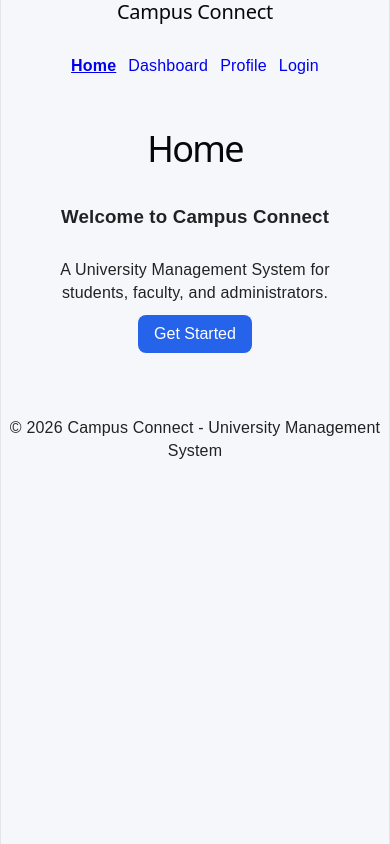
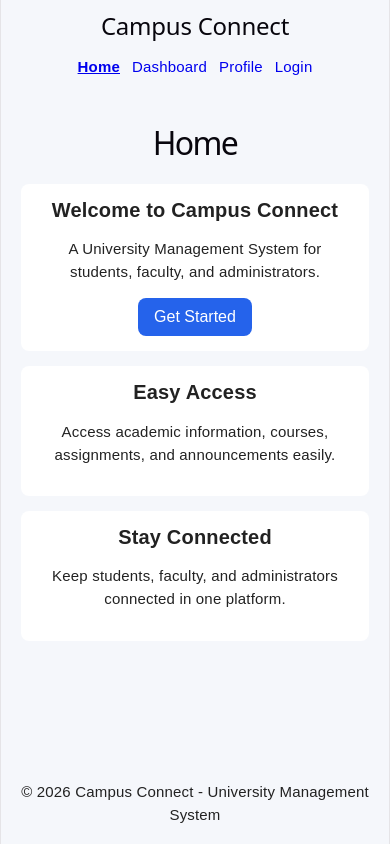
Before and after one commit to KritikaChhetri/Campus-Connect, a React (Vite) app in the folder client/: page / in a window 390 px wide. Built offline with nearby package versions, Linux system fonts and the light colour scheme.

Commit message:
Complete Sprint 8 responsive design and CSS improvements

```diff
--- a/client/src/layouts/MainLayout.jsx
+++ b/client/src/layouts/MainLayout.jsx
@@ -4,10 +4,10 @@ import Footer from "../components/layout/Footer";
 
 function MainLayout() {
   return (
-    <div>
+    <div className="app-layout">
       <Navbar />
 
-      <main>
+      <main className="main-content">
         <Outlet />
       </main>
 
--- a/client/src/main.jsx
+++ b/client/src/main.jsx
@@ -2,7 +2,10 @@ import { StrictMode } from "react";
 import { createRoot } from "react-dom/client";
 import { BrowserRouter } from "react-router-dom";
 import "./index.css";
-import "./assets/styles/global.css";
+import "./styles/global.css";
+import "./styles/layout.css";
+import "./styles/components.css";
+import "./styles/responsive.css";
 import App from "./App.jsx";
 
 createRoot(document.getElementById("root")).render(
--- a/client/src/pages/Dashboard/Dashboard.jsx
+++ b/client/src/pages/Dashboard/Dashboard.jsx
@@ -9,15 +9,37 @@ function Dashboard() {
 
       <PageTitle title="Dashboard" />
 
-      <Card
-        title="Dashboard Overview"
-        description="View and manage university activities from the dashboard."
-      >
-        <Button
-          text="View Details"
-          onClick={() => alert("Dashboard details will be available soon")}
-        />
-      </Card>
+      <div className="card-grid">
+        <Card
+          title="Students"
+          description="View and manage student information."
+        >
+          <Button
+            text="View Students"
+            onClick={() => alert("Student details will be available soon")}
+          />
+        </Card>
+
+        <Card
+          title="Courses"
+          description="View and manage available courses."
+        >
+          <Button
+            text="View Courses"
+            onClick={() => alert("Course details will be available soon")}
+          />
+        </Card>
+
+        <Card
+          title="Assignments"
+          description="View assignments and submission details."
+        >
+          <Button
+            text="View Assignments"
+            onClick={() => alert("Assignment details will be available soon")}
+          />
+        </Card>
+      </div>
     </div>
   );
 }
--- a/client/src/pages/Home/Home.jsx
+++ b/client/src/pages/Home/Home.jsx
@@ -4,11 +4,12 @@ import Button from "../../components/ui/Button";
 
 function Home() {
   return (
-    <div>
+    <div className="page-container">
       <title>Home - Campus Connect</title>
 
       <PageTitle title="Home" />
 
+      <div className="card-grid">
         <Card
           title="Welcome to Campus Connect"
           description="A University Management System for students, faculty, and administrators."
@@ -18,6 +19,17 @@ function Home() {
             onClick={() => alert("Welcome to Campus Connect")}
           />
         </Card>
+
+        <Card
+          title="Easy Access"
+          description="Access academic information, courses, assignments, and announcements easily."
+        />
+
+        <Card
+          title="Stay Connected"
+          description="Keep students, faculty, and administrators connected in one platform."
+        />
+      </div>
     </div>
   );
 }
--- a/client/src/pages/Login/Login.jsx
+++ b/client/src/pages/Login/Login.jsx
@@ -4,11 +4,12 @@ import Button from "../../components/ui/Button";
 
 function Login() {
   return (
-    <div>
+    <div className="page-container">
       <title>Login - Campus Connect</title>
 
       <PageTitle title="Login" />
 
+      <div className="card-grid">
         <Card
           title="Login to Campus Connect"
           description="Enter your account details to access the application."
@@ -19,6 +20,7 @@ function Login() {
           />
         </Card>
       </div>
+    </div>
   );
 }
 
--- a/client/src/pages/Profile/Profile.jsx
+++ b/client/src/pages/Profile/Profile.jsx
@@ -4,11 +4,12 @@ import Button from "../../components/ui/Button";
 
 function Profile() {
   return (
-    <div>
+    <div className="page-container">
       <title>Profile - Campus Connect</title>
 
       <PageTitle title="Profile" />
 
+      <div className="card-grid">
         <Card
           title="My Profile"
           description="View and manage your Campus Connect profile information."
@@ -18,6 +19,17 @@ function Profile() {
             onClick={() => alert("Profile editing will be available soon")}
           />
         </Card>
+
+        <Card
+          title="Personal Information"
+          description="Manage your basic personal and academic details."
+        />
+
+        <Card
+          title="Account Settings"
+          description="Update your account preferences and information."
+        />
+      </div>
     </div>
   );
 }
--- /dev/null
+++ b/client/src/styles/components.css
@@ -0,0 +1,53 @@
+/* ============================= */
+/* Reusable Button */
+/* ============================= */
+
+button {
+  padding: 10px 16px;
+  border: none;
+  border-radius: var(--border-radius);
+  background-color: var(--primary-color);
+  color: var(--white-color);
+  cursor: pointer;
+  font-size: 16px;
+}
+
+button:hover {
+  opacity: 0.9;
+}
+
+
+/* ============================= */
+/* Responsive Card Grid */
+/* ============================= */
+
+.card-grid {
+  width: 100%;
+  max-width: 1000px;
+  margin: 20px auto;
+
+  display: grid;
+  grid-template-columns: repeat(auto-fit, minmax(250px, 1fr));
+  gap: 20px;
+}
+
+
+/* ============================= */
+/* Reusable Card */
+/* ============================= */
+
+.card {
+  width: 100%;
+  padding: 20px;
+  text-align: center;
+  background-color: var(--white-color);
+  border-radius: var(--border-radius);
+}
+
+.card h3 {
+  margin-bottom: 15px;
+}
+
+.card p {
+  margin-bottom: 15px;
+}
--- /dev/null
+++ b/client/src/styles/global.css
@@ -0,0 +1,23 @@
+@import "../assets/styles/variables.css";
+
+* {
+  margin: 0;
+  padding: 0;
+  box-sizing: border-box;
+}
+
+body {
+  font-family: Arial, sans-serif;
+  background-color: var(--background-color);
+  color: var(--text-color);
+}
+
+h1,
+h2,
+h3 {
+  margin-bottom: 30px;
+}
+
+p {
+  margin-bottom: 10px;
+}
--- /dev/null
+++ b/client/src/styles/layout.css
@@ -0,0 +1,70 @@
+/* ============================= */
+/* Navigation Layout */
+/* ============================= */
+
+nav {
+  width: 100%;
+  text-align: center;
+  padding: 20px;
+}
+
+nav h2 {
+  margin-bottom: 20px;
+}
+
+.nav-links {
+  display: flex;
+  justify-content: center;
+  align-items: center;
+  gap: 24px;
+  flex-wrap: wrap;
+}
+
+.nav-links a {
+  text-decoration: none;
+}
+
+.nav-links a:hover {
+  text-decoration: underline;
+}
+
+
+/* ============================= */
+/* Overall Application Layout */
+/* ============================= */
+
+.app-layout {
+  min-height: 100vh;
+  display: flex;
+  flex-direction: column;
+}
+
+
+/* ============================= */
+/* Main Content Layout */
+/* ============================= */
+
+main {
+  width: 100%;
+  text-align: center;
+  padding: 20px;
+}
+
+.main-content {
+  flex: 1;
+  width: 100%;
+  text-align: center;
+  padding: 20px;
+}
+
+
+/* ============================= */
+/* Footer Layout */
+/* ============================= */
+
+footer {
+  width: 100%;
+  text-align: center;
+  margin-top: 8px;
+  padding: 10px;
+}
--- /dev/null
+++ b/client/src/styles/responsive.css
@@ -0,0 +1,109 @@
+/* ============================= */
+/* Desktop */
+/* ============================= */
+
+@media (min-width: 901px) {
+  .nav-links {
+    gap: 24px;
+  }
+
+  .card-grid {
+    grid-template-columns: repeat(3, 1fr);
+  }
+}
+
+
+/* ============================= */
+/* Tablet */
+/* ============================= */
+
+@media (max-width: 900px) {
+  nav {
+    padding: 16px;
+  }
+
+  .nav-links {
+    gap: 18px;
+  }
+
+  main {
+    padding: 18px;
+  }
+
+  h1 {
+    font-size: 40px;
+  }
+
+  .card-grid {
+    grid-template-columns: repeat(2, 1fr);
+    width: 95%;
+  }
+
+  .card {
+    padding: 18px;
+  }
+}
+
+
+/* ============================= */
+/* Mobile */
+/* ============================= */
+
+@media (max-width: 600px) {
+  nav {
+    padding: 12px;
+  }
+
+  nav h2 {
+    font-size: 24px;
+    margin-bottom: 15px;
+  }
+
+  .nav-links {
+    gap: 12px;
+    flex-wrap: wrap;
+  }
+
+  .nav-links a {
+    font-size: 15px;
+  }
+
+  main {
+    padding: 12px;
+  }
+
+  h1 {
+    font-size: 32px;
+  }
+
+  h2 {
+    font-size: 22px;
+  }
+
+  h3 {
+    font-size: 20px;
+  }
+
+  p {
+    font-size: 15px;
+  }
+
+  .card-grid {
+    grid-template-columns: 1fr;
+    width: 100%;
+    gap: 15px;
+  }
+
+  .card {
+    padding: 15px;
+  }
+
+  button {
+    max-width: 100%;
+  }
+
+  footer {
+    padding: 8px;
+    font-size: 14px;
+  }
+}
```
Lines whose indentation alone changed are shown as unchanged.
